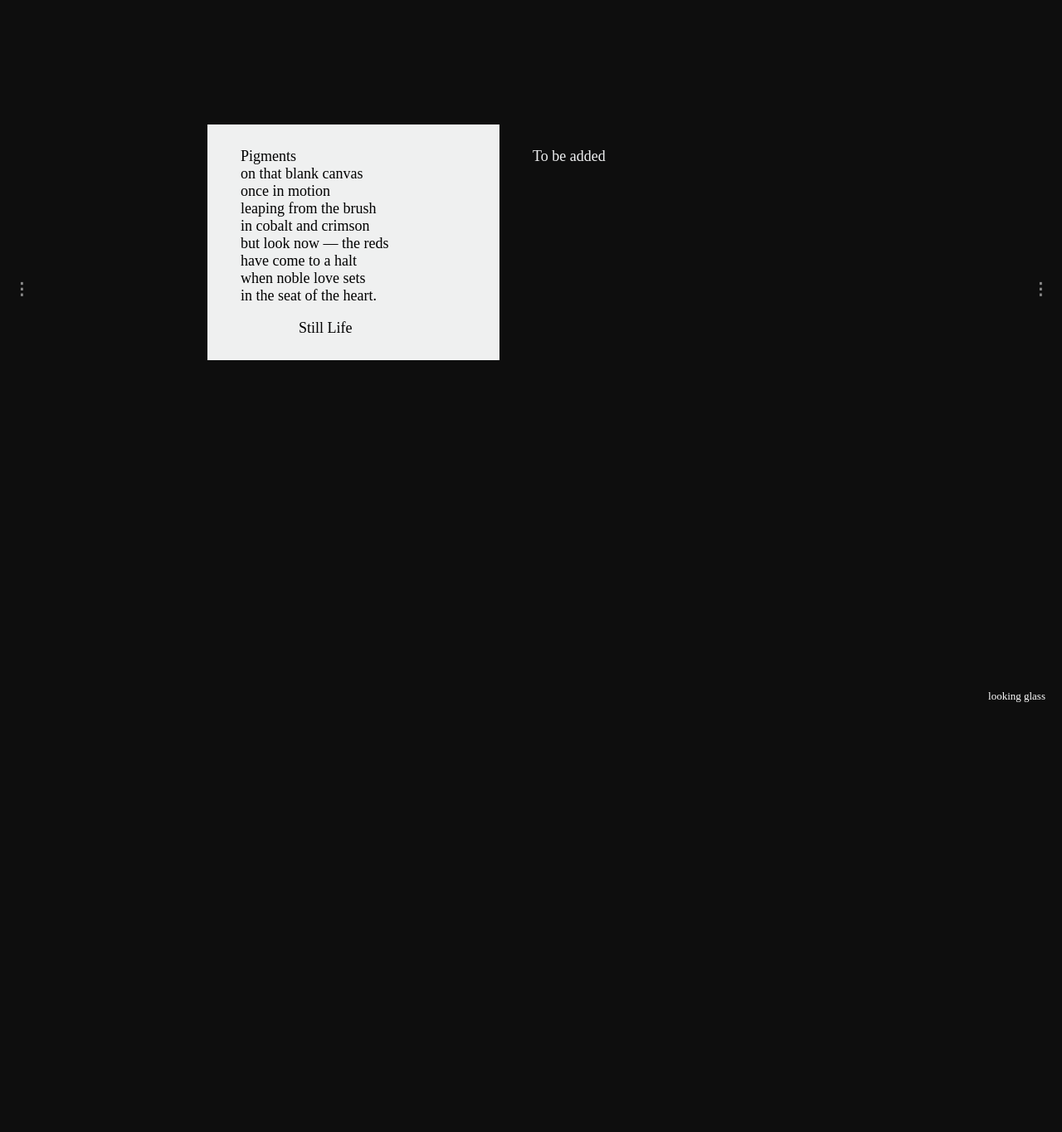
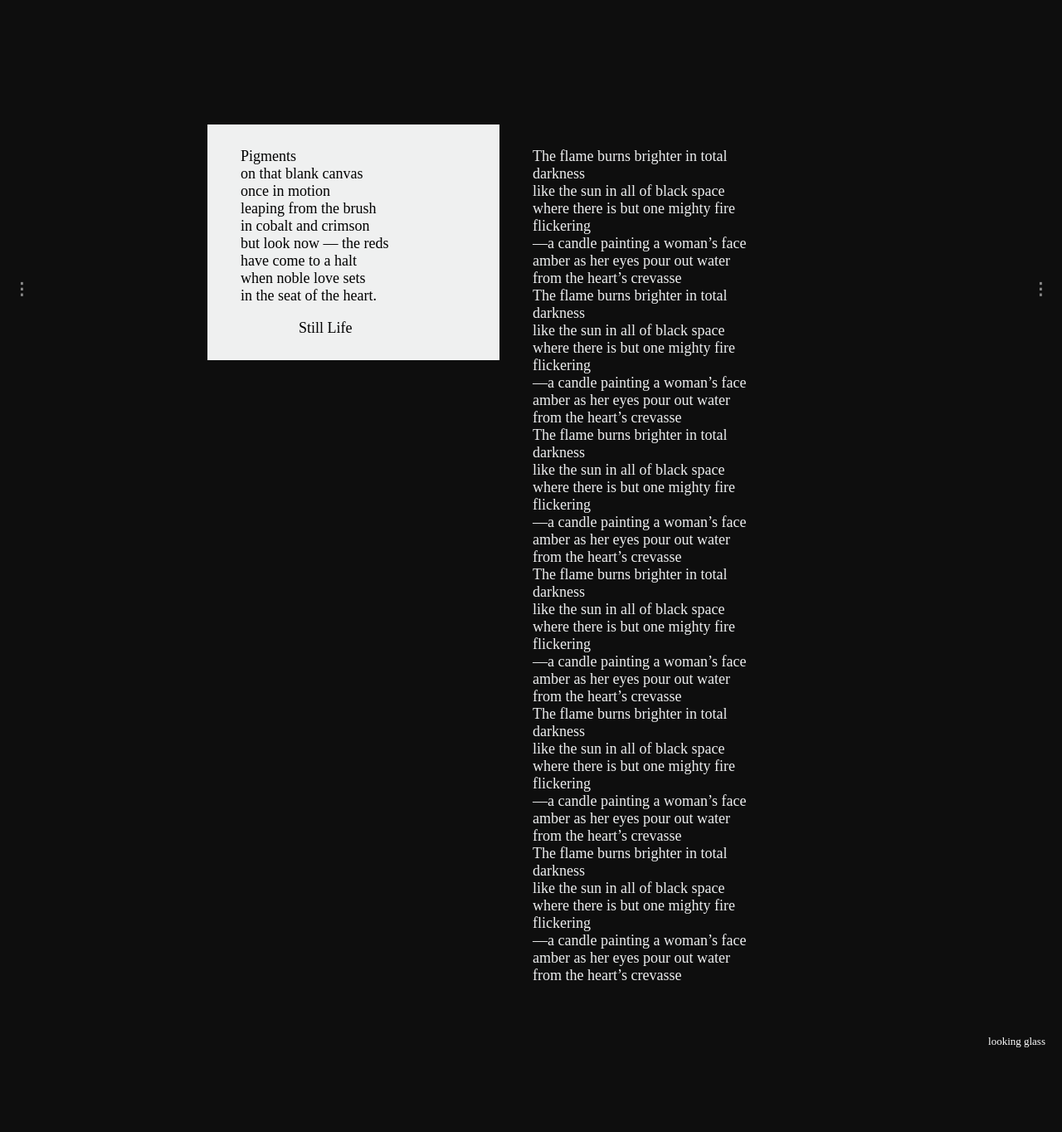
Before and after one commit to hafizzainal/hafizzainal.github.io, a Jekyll site: the page built from index.md, in a window 1280 px wide. Shown: the whole page at 83% size. Built offline with Jekyll 4.4.1, drawn with Linux system fonts in a browser that asks for light colours; our own code applies the rules of GitHub Pages for plain Markdown files; before the commit the page ends 900 px from its top, so only the background shows below that.

Commit message:
Update default.html

```diff
--- a/_layouts/default.html
+++ b/_layouts/default.html
@@ -218,7 +218,31 @@ img {vertical-align: middle;}
       </div>
       <div class="column" style="background-color:#0e0e0e;">
       <p class="bio">
-      To be added</p>
+            The flame burns brighter in total darkness<br>
+      like the sun in all of black space<br>
+      where there is but one mighty fire flickering<br>
+      —a candle painting a woman’s face<br>
+      amber as her eyes pour out water from the heart’s crevasse<br>      The flame burns brighter in total darkness<br>
+      like the sun in all of black space<br>
+      where there is but one mighty fire flickering<br>
+      —a candle painting a woman’s face<br>
+      amber as her eyes pour out water from the heart’s crevasse<br>      The flame burns brighter in total darkness<br>
+      like the sun in all of black space<br>
+      where there is but one mighty fire flickering<br>
+      —a candle painting a woman’s face<br>
+      amber as her eyes pour out water from the heart’s crevasse<br>      The flame burns brighter in total darkness<br>
+      like the sun in all of black space<br>
+      where there is but one mighty fire flickering<br>
+      —a candle painting a woman’s face<br>
+      amber as her eyes pour out water from the heart’s crevasse<br>      The flame burns brighter in total darkness<br>
+      like the sun in all of black space<br>
+      where there is but one mighty fire flickering<br>
+      —a candle painting a woman’s face<br>
+      amber as her eyes pour out water from the heart’s crevasse<br>      The flame burns brighter in total darkness<br>
+      like the sun in all of black space<br>
+      where there is but one mighty fire flickering<br>
+      —a candle painting a woman’s face<br>
+      amber as her eyes pour out water from the heart’s crevasse<br></p>
       </div>
     </div>
   </div>
```
